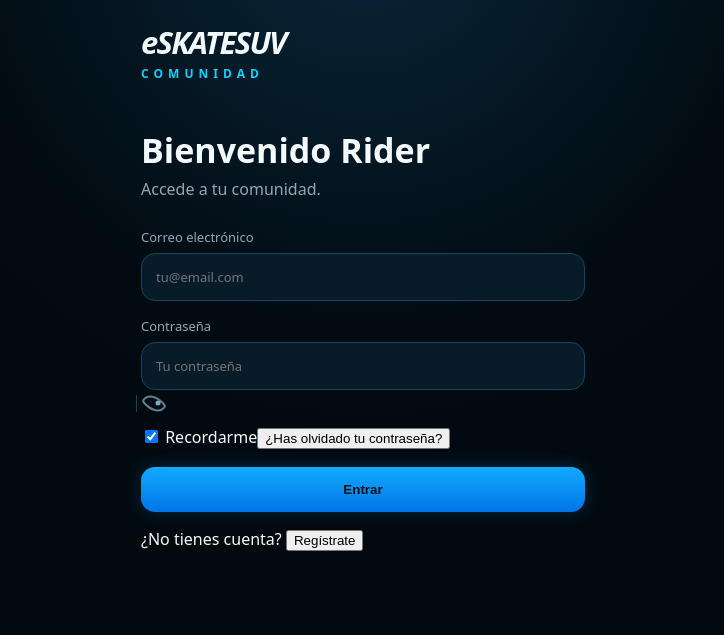
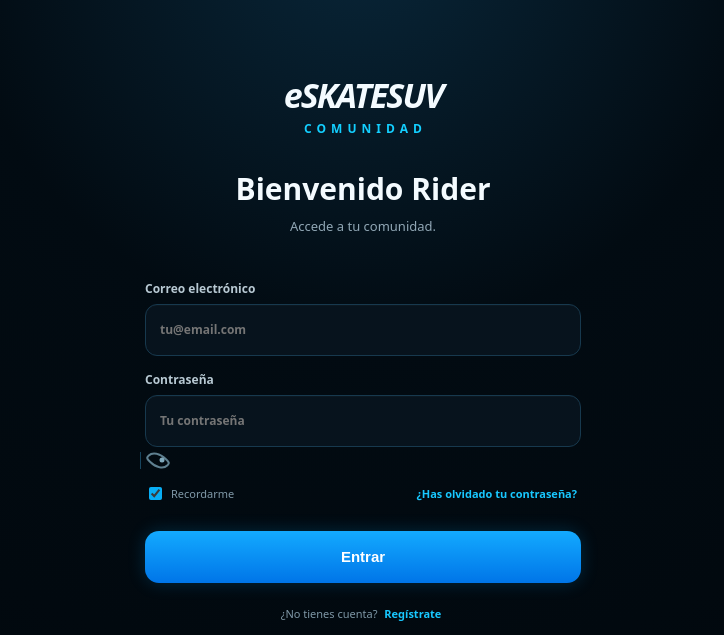
Before and after one commit to skatesuv-glitch/comunidad-rider, a website: page www/index.html in a window 1280 px wide. Both pictures are taken after a click on the button "Mi cuenta". Shown: the whole page, without its empty margins (277-1001 px from the left). Drawn offline with Linux system fonts and the light colour scheme.

Commit message:
Ajusta acceso al diseño oscuro de Comunidad

```diff
--- a/www/styles.css
+++ b/www/styles.css
@@ -157,3 +157,22 @@ body.pickerOpen .phone{overscroll-behavior:none}
 .communityNav .navProfile{width:18px;height:18px;border:2px solid currentColor;border-radius:50%}
 .communityNav .navProfile:before{content:"";position:absolute;width:5px;height:5px;border:2px solid currentColor;border-radius:50%;left:4.5px;top:2px}
 .communityNav .navProfile:after{content:"";position:absolute;width:9px;height:5px;border:2px solid currentColor;border-bottom:0;border-radius:8px 8px 0 0;left:2.5px;bottom:1px}
+
+/* Acceso Comunidad · referencia visual recuperada */
+.authScreen{min-height:calc(100vh - 60px);display:flex;flex-direction:column;justify-content:center;padding:12px 4px 34px}
+.authScreen .authBrand{align-items:center;text-align:center;padding:0 0 34px}
+.authScreen .authBrand b{font-size:34px}
+.authScreen .authBrand span{margin-left:.42em}
+.authScreen .authIntro{text-align:center;margin:0 0 30px}
+.authScreen .authIntro h1{font-size:30px;margin:0 0 8px}
+.authScreen .authIntro p{font-size:13px}
+.authScreen .field{margin:15px 0;color:#b8c9d3;font-size:12px;font-weight:700}
+.authScreen .field input{height:52px;border-radius:12px;background:#07131d;border-color:#17394e}
+.authScreen .authPrimary{height:52px;margin-top:22px;color:#fff;font-size:15px}
+.authOptions{display:flex;align-items:center;justify-content:space-between;gap:10px;margin:10px 0 4px;color:#819aa9;font-size:11px}
+.authOptions label{display:flex;align-items:center;gap:6px}
+.authOptions input{accent-color:#08aef5}
+.authLink{border:0;background:transparent;color:#18c8ff;padding:4px;font:inherit;font-weight:800;cursor:pointer}
+.authSwitch,.authTerms{text-align:center;color:#7f98a7;font-size:11px;line-height:1.55}
+.authSwitch{margin:18px 0 0}.authTerms{margin:14px 18px 0}
+.authScreen #authMsg{min-height:20px;margin-top:12px}
```
